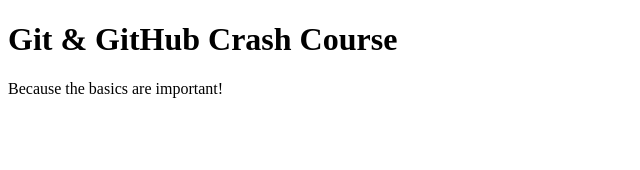
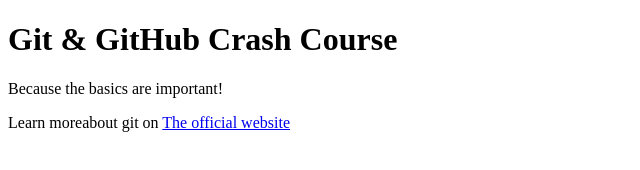
Before and after one commit to km-anjali-singh/github-test, a plain HTML site: page index.html in a window 1280 px wide. Shown: the whole page, without its empty margins (0-640 px from the left). Drawn offline with Linux system fonts and the light colour scheme.

Commit message:
added officilwebsite

```diff
--- a/index.html
+++ b/index.html
@@ -10,5 +10,8 @@
 <body>
 <h1>Git & GitHub Crash Course</h1>
 <p>Because the basics are important!</p>
+<p>Learn moreabout git on
+    <a href="https://git-scm.com/book.en/v2">The official website </a>
+    </p>
 </body>
 </html>
```
